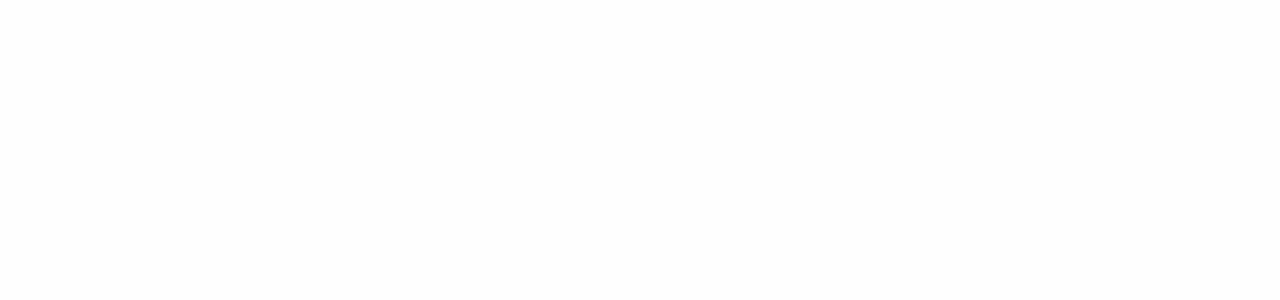
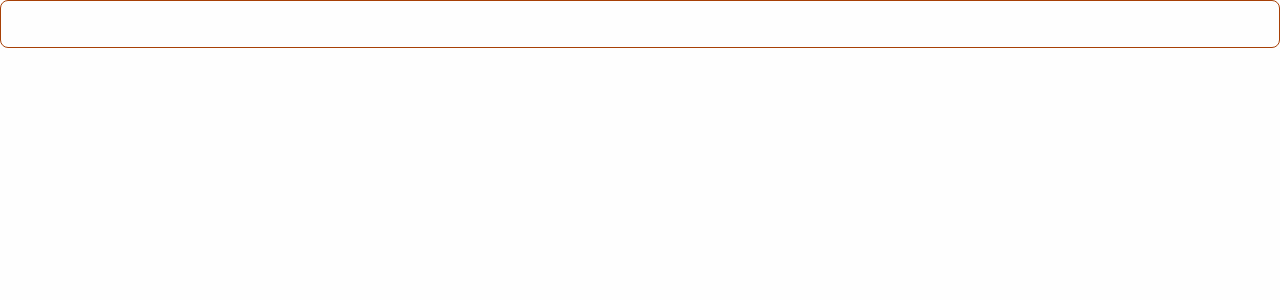
Before and after one commit to tinkerhub/hack-fake-app, a React (Vite) app: page / in a window 1280 px wide. Shown: the top 300 px of the page. Built offline with nearby package versions, Linux system fonts and the light colour scheme.

Commit message:
feat: redesign input

```diff
--- a/src/App.tsx
+++ b/src/App.tsx
@@ -1,5 +1,11 @@
+import { Input } from "./components";
+
 function App() {
-    return <div className="bg-background min-h-screen"></div>;
+    return (
+        <div className="bg-background min-h-screen">
+            <Input />
+        </div>
+    );
 }
 
 export default App;
--- a/src/components/interface/Input.tsx
+++ b/src/components/interface/Input.tsx
@@ -14,7 +14,7 @@
             <input
                 type="text"
                 placeholder={placeholder || ""}
-                className="input input-bordered focus:outline-none w-full"
+                className="input input-bordered focus:outline-none w-full bg-transparent border-dark"
             />
         </div>
     );
```
